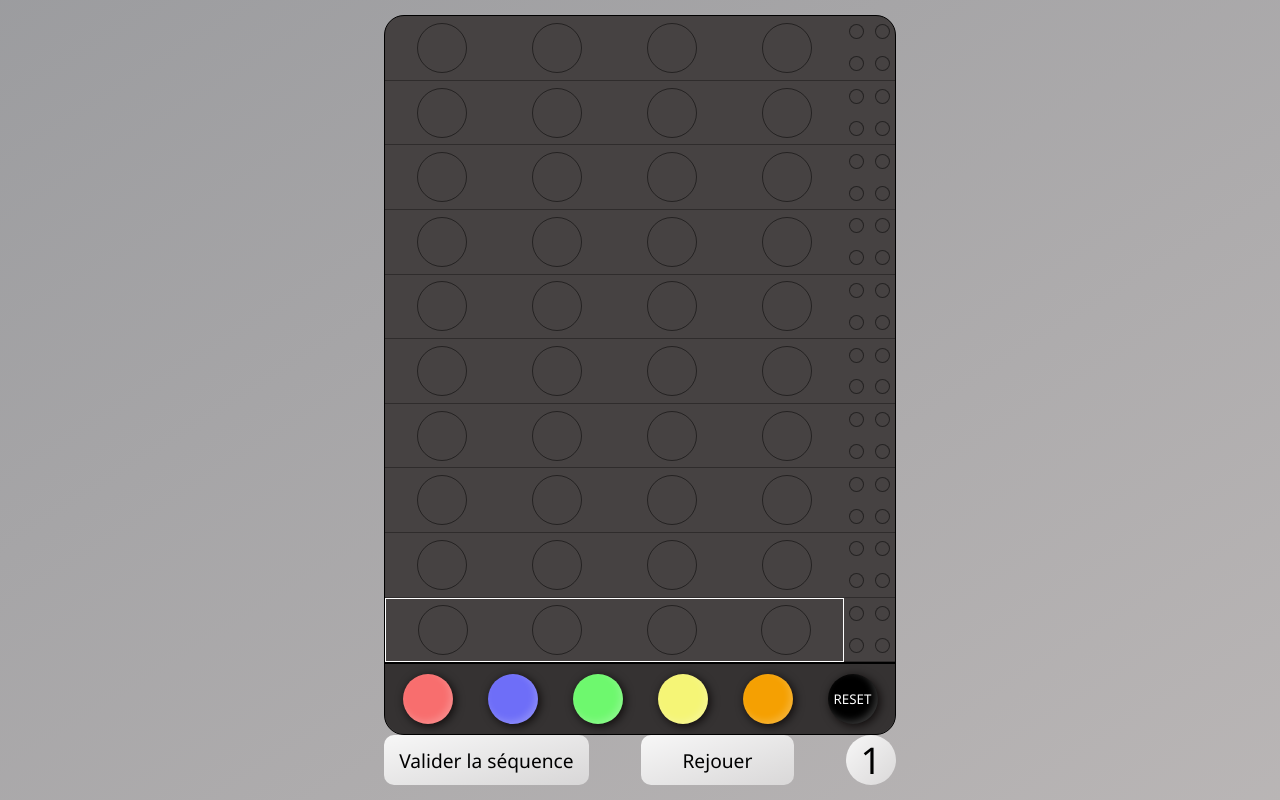
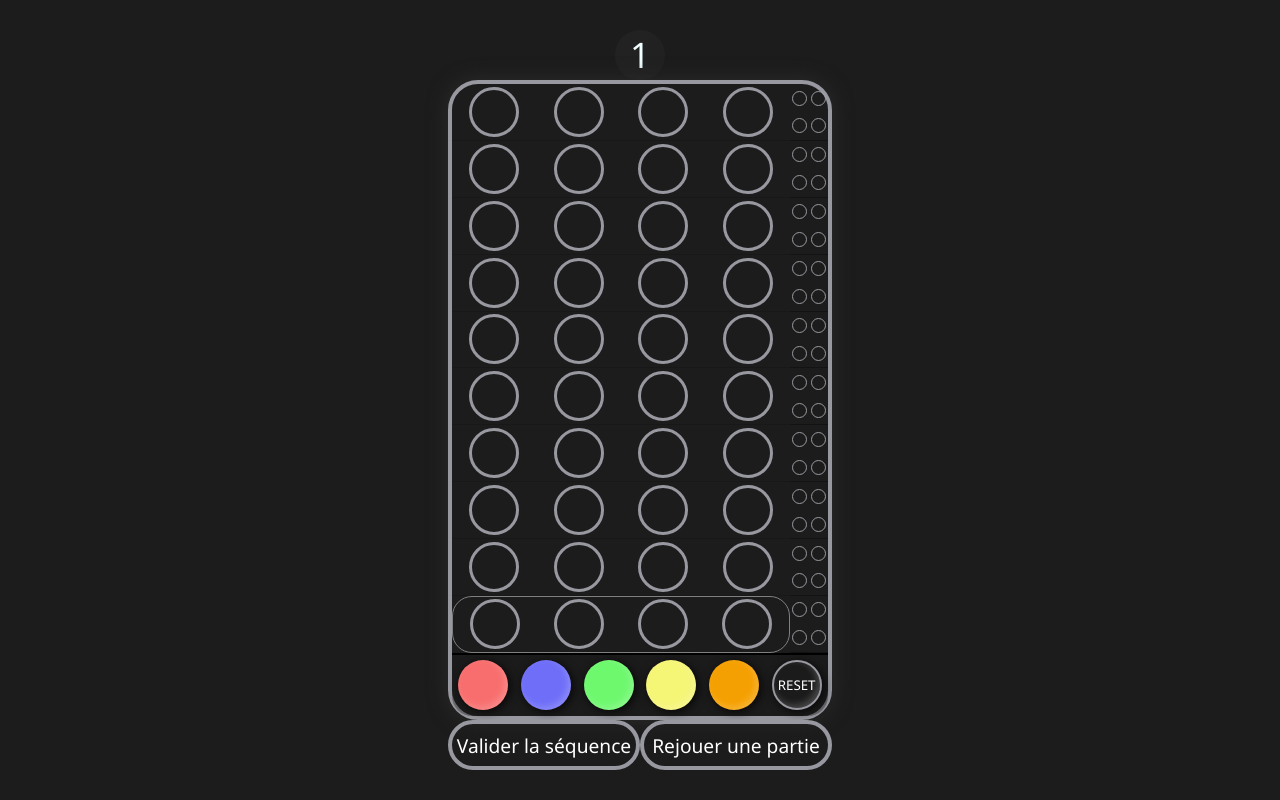
Before and after one commit to DylanLangevin/Mastermind-SchoolProject, a plain HTML site: page index.html in a window 1280 px wide. Drawn offline with Linux system fonts and the light colour scheme.

Commit message:
Changement de la couleur de fond en noir, border en gris

```diff
--- a/index.html
+++ b/index.html
@@ -8,6 +8,8 @@
     <title>Mastermind Project</title>
 </head>
 <body>
+    <div id="round-circle">1</div>
+
     <section id="board-game">
         <div id="game-field">
             <div id="color-zone">
@@ -162,8 +164,8 @@
     </section>
     <section id="under-game-section">
         <button id="validate-btn">Valider la séquence</button>
-        <button id="refresh-btn">Rejouer</button>
-        <div id="round-circle">1</div>
+        <button id="refresh-btn">Rejouer une partie</button>
+
     </section>
 
     <script src="script.js"></script>
--- a/script.js
+++ b/script.js
@@ -219,7 +219,8 @@ vldBtn.onclick = function() {
                 vldBtn.textContent=''
                 vldBtn.style.transition = '0.5s'
             }
-            document.querySelector(`#line-${r}`).style.border = "1px white solid"
+            document.querySelector(`#line-${r}`).style.border = "1px grey solid"
+            document.querySelector(`#line-${r}`).style.borderRadius = "20px"
             document.querySelector(`#line-${r-1}`).style.border = "0px"
             return r
         }
@@ -233,4 +234,5 @@ refreshBtn.onclick = function() {
 
 const colorsSelectedList = randomColorsGenerator(colorsList.length, colorsList)
 
-document.querySelector(`#line-${r}`).style.border = "1px white solid"
+document.querySelector(`#line-${r}`).style.border = "1px grey solid"
+document.querySelector(`#line-${r}`).style.borderRadius = "20px"
--- a/style.css
+++ b/style.css
@@ -17,9 +17,7 @@
 
 
 body {
-    background: linear-gradient(to right bottom,
-    rgba(51, 52, 58, 0.487),
-    rgba(85, 76, 76, 0.412));
+    background: rgb(29, 28, 28);
     display: flex;
     justify-content: center;
     align-items: center;
@@ -36,14 +34,16 @@ button {
 }
 
 #board-game {
-    width: 40%;
-    height: 90%;
-    border: 1px black solid;
-    border-radius: 20px;
+
+    width: 30%;
+    height: 80%;
+    border-radius: 30px;
     display: flex;
     flex-direction: column;
-    background-color: rgb(70, 66, 66);
-    /* border: 2px white solid; */
+
+    box-shadow:  0px 0px 20px 0px #2c2c2c;
+    border: 4px solid rgba(166, 166, 174, 0.9);
+
 }
 
 #game-field{
@@ -66,7 +66,7 @@ button {
 
 .color-zone-line {
     height:10%;
-    border-bottom: 1px rgba(0, 0, 0, 0.33) solid;
+    border-bottom: 1px rgba(19, 18, 18, 0.33) solid;
     background-color: transparent;
     display: flex;
     justify-content: space-around;
@@ -77,8 +77,7 @@ button {
     width: 50px;
     height: 50px;
     border-radius: 100px;
-    background-color: transparent;
-    border:1px solid rgba(0, 0, 0, 0.487);
+    border: 3px solid rgba(166, 166, 174, 0.9);
 }
 
 #indice-zone {
@@ -128,9 +127,11 @@ button {
     box-shadow: inset -3px -3px 7px #ffffff33,   2px 2px 10px rgba(5, 1, 1,0.80);
 }
 #reset-btn {
-    background-color: black;
+
+    border: 2px solid rgba(166, 166, 174, 0.9);
     color: white;
     box-shadow: inset -3px -3px 7px #ffffff33,   2px 2px 10px rgba(5, 1, 1,0.80);
+    font-size: 1.3  rem;
 }
 
 
@@ -161,7 +162,7 @@ button {
 
 
 .indice-zone-line {
-    height:10%;
+    height:20%;
     border-bottom: 1px rgba(0, 0, 0, 0.33) solid;
     background-color: transparent;
     display: grid;
@@ -175,12 +176,12 @@ button {
     height: 15px;
     border-radius: 100px;
     margin: auto;
-    border:1px solid rgba(0, 0, 0, 0.487);
-    background-color: rgb(70, 66, 66);
+    border: 1px solid rgba(166, 166, 174, 0.9);
+
 }
 
 #under-game-section {
-    width: 40%;
+    width: 30%;
     display: flex;
     justify-content: space-between;
     background-color: transparent;
@@ -188,41 +189,46 @@ button {
 
 #validate-btn
 {
-    width: 40%;
+    width:  50%;
     height: 50px;
-    border-radius: 10px;
-    background: linear-gradient(to right bottom,
-    rgba(255, 255, 255, 0.9),
-    rgba(255, 255, 255, 0.5));
+    border-radius: 30px;
+    border: 4px solid rgba(166, 166, 174, 0.9);
     font-size: 1.2rem;
+    color: white;
+}
+#tick {
+    width: 30px;
+    height: 30px;
+
 }
 
 #refresh-btn
 {
-    width: 30%;
+    width: 50%;
     height: 50px;
-    border-radius: 10px;
-    background: linear-gradient(to right bottom,
-    rgba(255, 255, 255, 0.9),
-    rgba(255, 255, 255, 0.5));
+    border-radius: 30px;
+    border: 4px solid rgba(166, 166, 174, 0.9);
     font-size: 1.2rem;
+    color: white;
 
 }
 
 
 #refresh-btn:hover
 {
-    color:red;
+
     background-color: rgb(206, 204, 204);
-
+    color: red;
+    transition: 0.2s;
 }
 
 #validate-btn:hover
 {
-    width:40%;
+
     /* box-shadow: -1px -1px 1px black; */
     background-color: rgb(206, 204, 204);
     color: rgb(9, 199, 9);
+    transition: 0.2s;
 }
 
 #round-circle
@@ -231,10 +237,11 @@ button {
     height: 50px;
     border-radius: 30px;
     background: linear-gradient(to right bottom,
-    rgba(255, 255, 255, 0.9),
-    rgba(255, 255, 255, 0.5));
+    rgba(61, 60, 60, 0.2),
+    rgba(68, 67, 67, 0.1));
     text-align: center;
-    font-size: 2.3rem;
+    font-size: 2.2rem;
+    color: azure;
 }
 
 
@@ -291,8 +298,8 @@ button {
 
 @media only screen and (min-width:1900px) {
     .colors, .color-btn {
-        width: 70px;
-        height: 70px;
+        width: 60px;
+        height: 60px;
     }
     .indice {
         width: 20px;
```
Also changed, not shown: svg/tick.svg (added).
